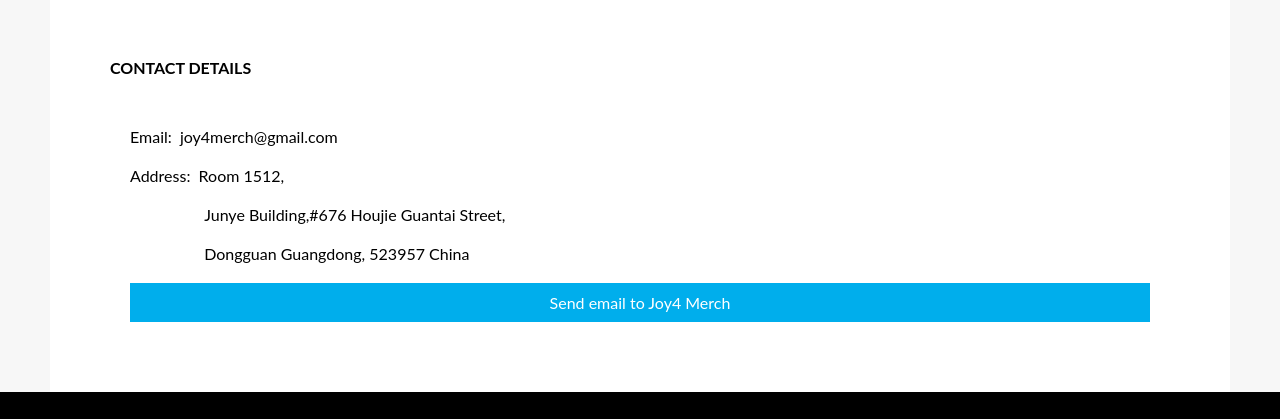
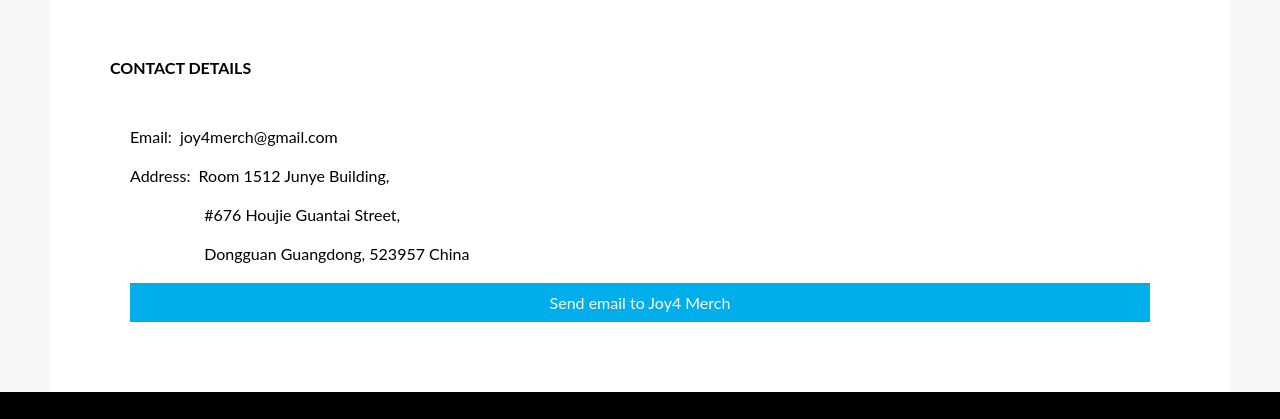
Before and after one commit to JOY4MERCH/site, a plain HTML site: page contactus.html in a window 1280 px wide. Shown: the part 357-776 px from the top of the page. Drawn offline with Linux system fonts and the light colour scheme.

Commit message:
Update contactus.html
update address 3

```diff
--- a/contactus.html
+++ b/contactus.html
@@ -72,8 +72,8 @@
     <div class="us">
      <h2>CONTACT DETAILS</h2>
      <P>Email:&nbsp;&nbsp;<a href="mailto:joy4merch@gmail.com">joy4merch@gmail.com</a></P>
-     <P>Address:&nbsp;&nbsp;Room 1512,</P>
-     <p style="margin-left: 7%;">Junye Building,#676 Houjie Guantai Street,</p>
+     <P>Address:&nbsp;&nbsp;Room 1512 Junye Building,</P>
+     <p style="margin-left: 7%;">#676 Houjie Guantai Street,</p>
      <p style="margin-left: 7%;">Dongguan Guangdong, 523957 China</p>
      <p><a class="link" href="mailto:joy4merch@gmail.com">Send email to Joy4 Merch</a></p>
     </div>
```
